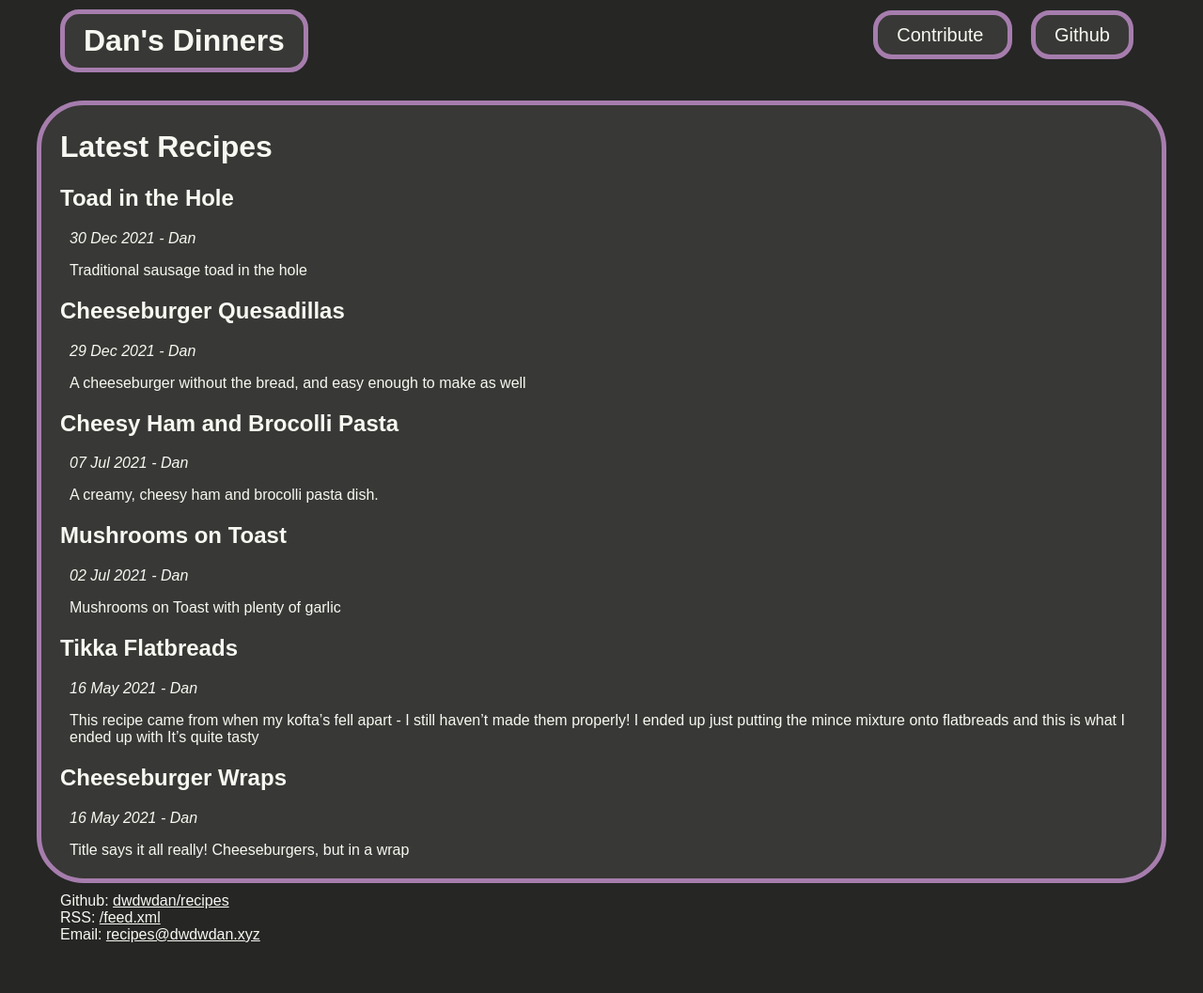
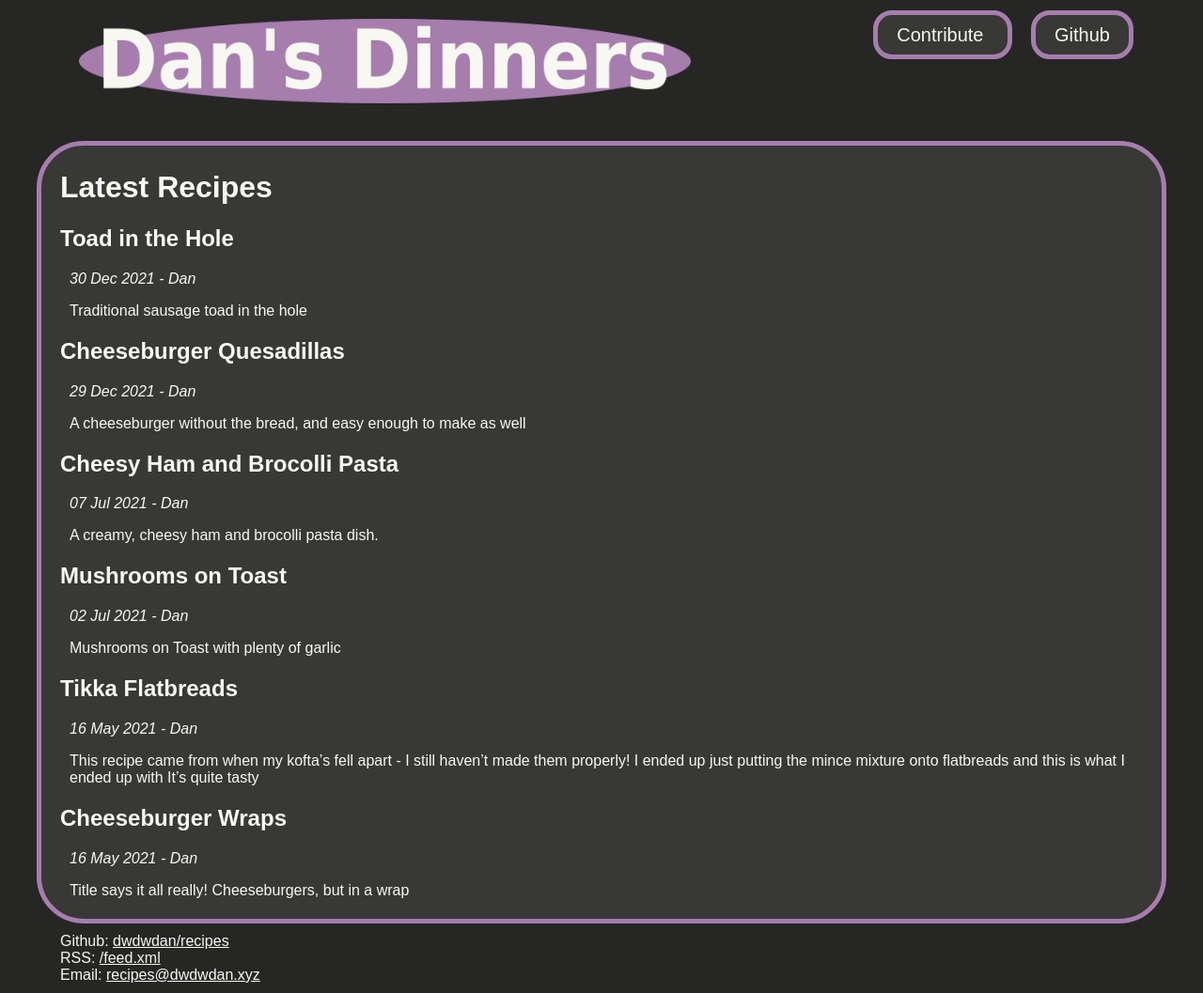
Before and after one commit to dwdwdan/recipes, a Jekyll site: the page built from index.html, in a window 1280 px wide. Shown: the whole page at 94% size. Built offline with Jekyll 4.4.1, drawn with Linux system fonts in a browser that asks for light colours; before the commit the page ends 1014 px from its top, so only the background shows below that.

Commit message:
Add logo to site

```diff
--- a/_includes/navigation.html
+++ b/_includes/navigation.html
@@ -1,6 +1,6 @@
 <div id="navmenu">
   <div id="pagetitle">
-    <h1><a href="{{root_url}}/index.html">Dan's Dinners</a></h1>
+    <h1><a href="{{root_url}}/index.html"><img src="assets/logo.png" alt="Dan's Dinners Logo" /></a></h1>
   </div>
   <div>
   <ul>
--- a/_sass/main.scss
+++ b/_sass/main.scss
@@ -44,11 +44,8 @@
 #pagetitle a{
 	padding: 10px 20px;
 	display: flex;
-	background-color: var(--tertiary-bg-color);
 	margin: 10px 0px;
-	border: 5px solid;
-	border-color: var(--highlight-color);
-	border-radius: 20px;
+	height: 90px;
 }
 
 
```
